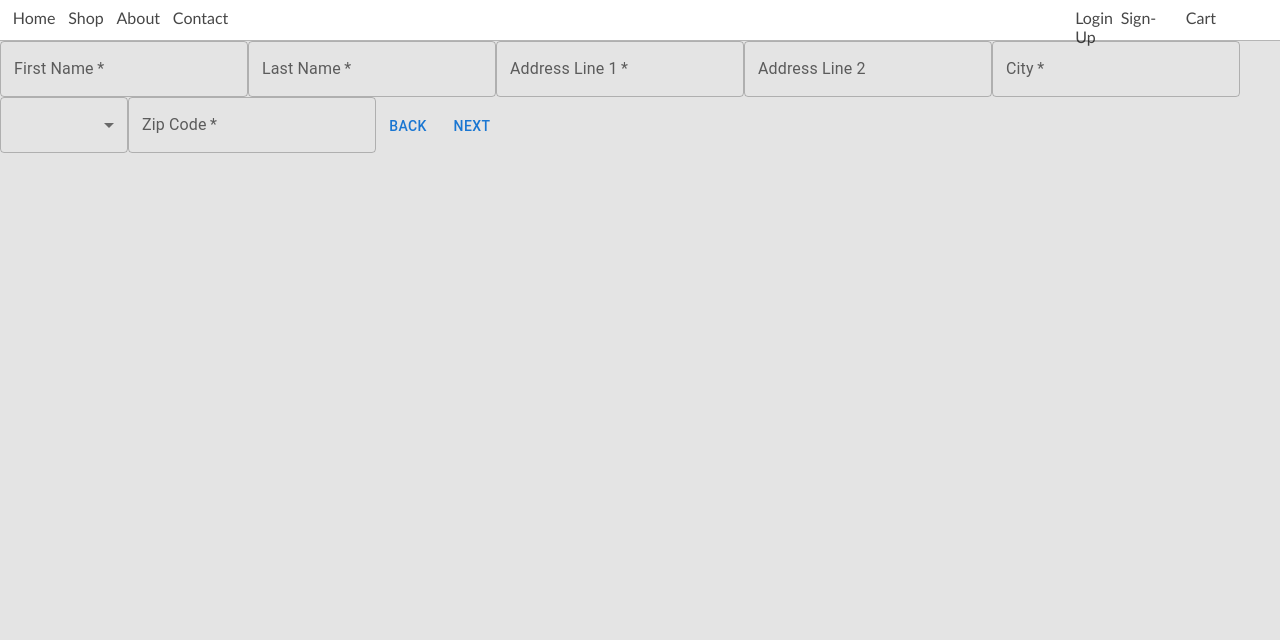
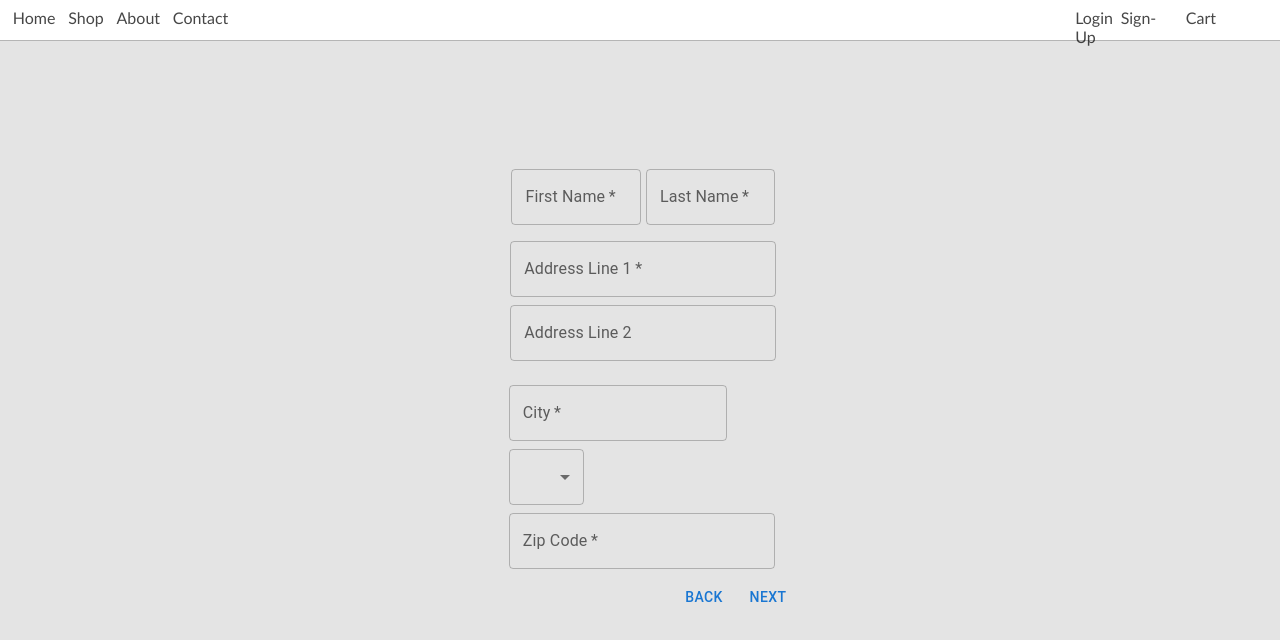
Before and after one commit to nicopasq/emporium, a React (Create React App) app: page /checkout in a window 1280 px wide. Both pictures are taken after typing "Sample", "Sample", "name@example.com", "Sample" into the empty fields and a click on the button "NEXT". Shown: the top 640 px of the page. Built offline with nearby package versions, Linux system fonts and the light colour scheme.

Commit message:
Added styling to checkout forms

```diff
--- a/src/App.css
+++ b/src/App.css
@@ -232,3 +232,33 @@ body {
   position: relative;
   top: 15vh;
 }
+.checkoutForm{
+  width: 25%;
+  margin-left: auto;
+  margin-right: auto;
+  position: relative;
+  top: 15vh;
+}
+.fsOne{
+  /* border: 1px solid blue; */
+  height: 9vh;
+  margin-left: 9%;
+  width: 84%;
+}
+.fsTwo{
+  margin-left: 9%;
+  width: 84%;
+  height: fit-content;
+  text-align: center;
+  margin-bottom: 5%;
+}
+.fsThree{
+  height: fit-content;
+  width: 84%;
+  margin-left: 9%;
+  margin-bottom: 3%;
+
+}
+.formButtons{
+  text-align: right;
+}
--- a/src/features/checkout/Checkout.js
+++ b/src/features/checkout/Checkout.js
@@ -1,5 +1,5 @@
-import { CheckBox, Label } from "@mui/icons-material";
-import { Button, FormControl, FormControlLabel, FormHelperText, Input, MenuItem, Select, TextField, Typography } from "@mui/material";
+import { Check, CheckBox } from "@mui/icons-material";
+import { Button, Checkbox, FormControl, FormControlLabel, FormHelperText, Input, MenuItem, Select, TextField, Typography } from "@mui/material";
 import { DatePicker, LocalizationProvider } from "@mui/x-date-pickers";
 import { AdapterDayjs } from '@mui/x-date-pickers/AdapterDayjs'
 import React, { useState } from "react";
@@ -8,6 +8,7 @@ import { useSelector } from "react-redux";
 export default function Checkout() {
     const [formDisplay, setFormDisplay] = useState(0)
     const checkoutObj = useSelector(state => state.backend.checkout)
+    const [checked, setChecked] = useState(true)
     const states = [
         "AL",
         "AK",
@@ -81,27 +82,36 @@ export default function Checkout() {
             last: '',
             expiration: '',
             cvv: '',
-
+            card_number:'',
+            address: {
+                first: '',
+                last: '',
+                lineOne: '',
+                lineTwo: '',
+                city: '',
+                state: '',
+                zip: ''
+            }
         }
     })
 
     const cartItems = checkoutObj.items.map(i => (<Typography variant="h5">{i.item}</Typography>))
 
     function handlePagination(e) {
-        if (e === -1) {
-            setFormDisplay(formDisplay - 1)
-        } else if (e !== -1) {
+
         e.preventDefault();
-            const id = parseInt(e.target.id)
+        const id = e.target.id
 
-            if (id + 1 < forms.length) {
-                setFormDisplay(id + 1)
-            }
-            if (id + 1 === forms.length) {
-                console.log("PROCEED TO CONFIRMATION")
+        if (id === 'back') {
+            setFormDisplay(prev => prev - 1)
+        } else if (id !== 'back') {
+            if (parseInt(id) + 1 < forms.length) {
+                setFormDisplay(prev => prev + 1)
+            } else {
+                console.log('PROCEED TO CONF')
             }
         }
-        console.log(formData)
+
     }
 
     function handleInput(e) {
@@ -116,41 +126,83 @@ export default function Checkout() {
 
     }
 
+    function handleChecked(e) {
+        setChecked(e.target.checked)
+    }
+
+    const shortInputSx = {
+        marginTop: "3%",
+        marginLeft: '1%',
+        marginRight: '1%',
+        width:'48%'
+    }
+
+    const inputSx = {
+        marginTop: "3%",
+        width: '99%'
+    }
+
     const forms = [
         <form id={0} onSubmit={(e) => handlePagination(e)} className="checkoutForm">
-            <TextField label="First Name" name="user:first" value={formData.user.first} onChange={(e) => handleInput(e)} required />
-            <TextField label="Last Name" name="user:last" value={formData.user.last} onChange={(e) => handleInput(e)} required />
-            <TextField label="Email" name="user:email" value={formData.user.email} onChange={(e) => handleInput(e)} required />
-            <TextField label="Phone Number" name="user:phone" value={formData.user.phone} onChange={(e) => handleInput(e)} required />
+            <div className="fsOne">
+                <TextField sx={shortInputSx} label="First Name" name="user:first" value={formData.user.first} onChange={(e) => handleInput(e)} required />
+                <TextField sx={shortInputSx} label="Last Name" name="user:last" value={formData.user.last} onChange={(e) => handleInput(e)} required />
+            </div>
+            <div className="fsTwo">
+                <TextField sx={inputSx} label="Email" name="user:email" value={formData.user.email} onChange={(e) => handleInput(e)} required />
+            </div>
+            <div className="fsThree">
+                <TextField sx={inputSx} label="Phone Number" name="user:phone" value={formData.user.phone} onChange={(e) => handleInput(e)} required />
+            </div>
+            <div className="formButtons">
                 <Button type="submit">Next</Button>
+            </div>
         </form>,
 
         <form id={1} onSubmit={(e) => handlePagination(e)} className="checkoutForm">
-            <TextField label="First Name" name="address:first" value={formData.address.first} onChange={(e) => handleInput(e)} required />
-            <TextField label="Last Name" name="address:last" value={formData.address.last} onChange={(e) => handleInput(e)} required />
-            <TextField label="Address Line 1" name="address:lineOne" value={formData.address.lineOne} onChange={(e) => handleInput(e)} required />
-            <TextField label="Address Line 2" name="address:lineTwo" value={formData.address.lineTwo} onChange={(e) => handleInput(e)} />
-            <TextField label="City" name="address:city" value={formData.address.city} onChange={(e) => handleInput(e)} required />
-            <Select label="Choose State" name="address:state" required value={formData.address.state} onChange={(e) => handleInput(e)} sx={{ width: '10%' }}>
+            <div className="fsOne">
+                <TextField sx={shortInputSx} label="First Name" name="address:first" value={formData.address.first} onChange={(e) => handleInput(e)} required />
+                <TextField sx={shortInputSx} label="Last Name" name="address:last" value={formData.address.last} onChange={(e) => handleInput(e)} required />
+            </div>
+            <div className="fsTwo">
+                <TextField sx={inputSx} label="Address Line 1" name="address:lineOne" value={formData.address.lineOne} onChange={(e) => handleInput(e)} required />
+                <TextField sx={inputSx} label="Address Line 2" name="address:lineTwo" value={formData.address.lineTwo} onChange={(e) => handleInput(e)} />
+            </div>
+            <div className="fsThree">
+                <TextField sx={{ marginTop: '3%', width:'81%'}} label="City" name="address:city" value={formData.address.city} onChange={(e) => handleInput(e)} required />
+                <Select sx={{ marginTop: '3%', width: '75px' }} name="address:state" required value={formData.address.state} onChange={(e) => handleInput(e)} >
                     {states.map((s, i) => (
                         <MenuItem key={i} value={s}>
                             {s}
                         </MenuItem>
                     ))}
                 </Select>
-            <TextField label="Zip Code" name="address:zip" value={formData.address.zip} onChange={(e) => handleInput(e)} required />
-            <Button onClick={() => handlePagination(-1)}>Back</Button>
+                <TextField sx={inputSx} label="Zip Code" name="address:zip" value={formData.address.zip} onChange={(e) => handleInput(e)} required />
+            </div>
+
+            <div className="formButtons">
+                <Button id='back' onClick={(e) => handlePagination(e)}>Back</Button>
                 <Button type="submit">Next</Button>
+            </div>
         </form>,
 
         <form id={2} onSubmit={(e) => handlePagination(e)} className="checkoutForm">
-            <TextField label="Card Holder First Name" required name="billing:first" value={formData.billing.first} onChange={(e) => handleInput(e)} />
-            <TextField label="Card Holder Last Name" required name="billing:last" value={formData.billing.last} onChange={(e) => handleInput(e)} />
-            <TextField helperText="Card Exp." type="date" required name="billing:expiration" value={formData.billing.expiration} onChange={(e) => handleInput(e)} />
-            <TextField label="CVV" required name="billing:cvv" value={formData.billing.cvv} onChange={(e) => handleInput(e)} />
-            <FormControlLabel control={<CheckBox />} label="Are the billing and shipping addresses the same?" />
-            <Button onClick={() => handlePagination(-1)}>Back</Button>
-            <Button type="submit">Next</Button>
+            <div className="fsOne">
+                <TextField sx={shortInputSx} label="Card Holder First Name" required name="billing:first" value={formData.billing.first} onChange={(e) => handleInput(e)} />
+                <TextField sx={shortInputSx} label="Card Holder Last Name" required name="billing:last" value={formData.billing.last} onChange={(e) => handleInput(e)} />
+            </div>
+            <div className="fsTwo">
+                <TextField helperText="Card Exp." sx={shortInputSx} type="date" required name="billing:expiration" value={formData.billing.expiration} onChange={(e) => handleInput(e)} />
+                <TextField sx={shortInputSx} label="CVV"  required name="billing:cvv" value={formData.billing.cvv} onChange={(e) => handleInput(e)} />
+            </div>
+            <div className="fsThree">
+                <TextField sx={inputSx} label="Card number"  required name="billing:card_number" value={formData.billing.card_number} onChange={(e) => handleInput(e)} />
+            </div>
+            {/* <FormControlLabel control={<Checkbox checked={checked} onChange={handleChecked} />} label="Are the shipping and billing addresses the same?" />  */}
+            <div className="formButtons">
+                <Button id="back" onClick={(e) => handlePagination(e)}>Back</Button>
+                <Button type="submit">Submit</Button>
+            </div>
         </form>
     ]
 
```
Lines whose indentation alone changed are shown as unchanged.
